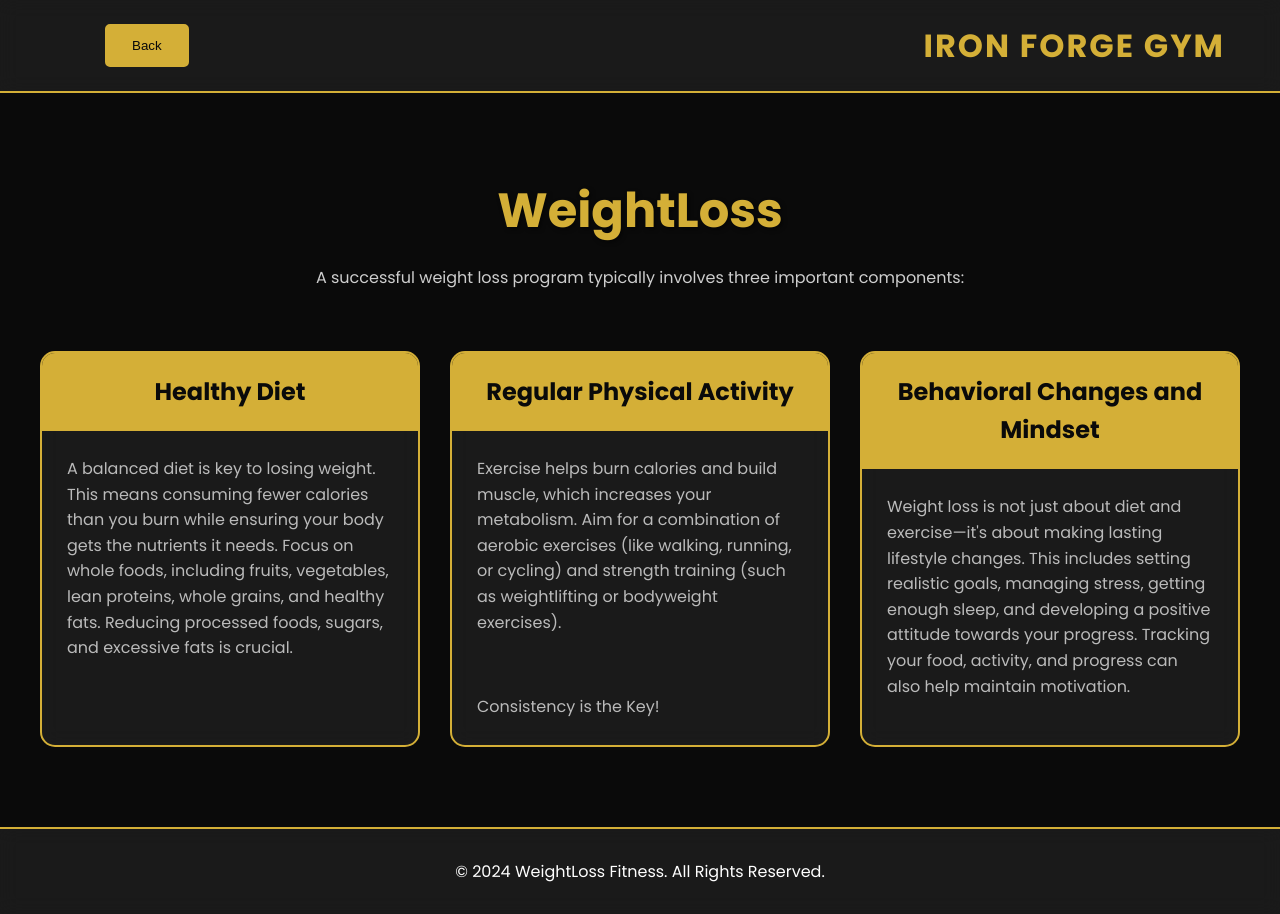
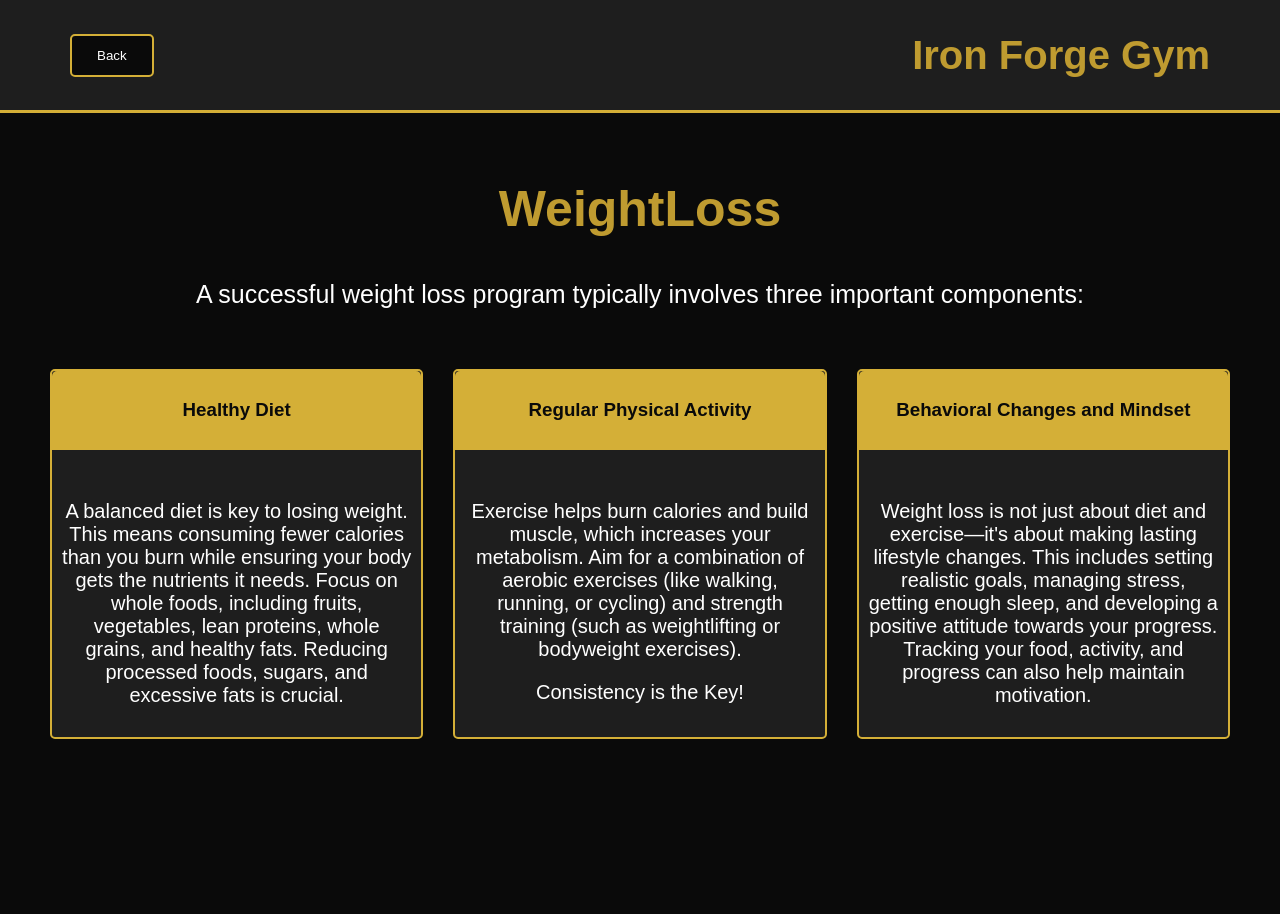
Before and after one commit to Yakuari/ActWebPageV3-4, a PHP site: page /program/weightloss.php in a window 1280 px wide. After the commit the page ends 739 px from the top, so only its background shows below. Run offline with PHP 8.4, Linux system fonts and the light colour scheme.

Commit message:
added fitness frontend

```diff
--- a/index.php
+++ b/index.php
@@ -312,8 +312,7 @@
             </a>
         </div>
     </div>
-</section>
-
+    </section>
 
 </body>
 </html>
--- a/program/weightloss.php
+++ b/program/weightloss.php
@@ -3,9 +3,11 @@
 <head>
     <meta charset="UTF-8">
     <meta name="viewport" content="width=device-width, initial-scale=1.0">
-    <title>WeightLoss Fitness</title>
-    <link href="https://fonts.googleapis.com/css2?family=Poppins:wght@300;400;600;700&display=swap" rel="stylesheet">
+    <title>Bodybuilding Program</title>
+
     <style>
+        /* Bodybuilding */
+
 :root {
     --color-black: #0A0A0A;
     --color-white: #FFFFFF;
@@ -15,181 +17,113 @@
     --color-overlay: rgba(0,0,0,0.6);
 }
 
-        * {
-            margin: 0;
-            padding: 0;
-            box-sizing: border-box;
+header {
+    width: 100%;
+    position: fixed;
+    top: 0;
+    left: 0;
+    z-index: 1000;
+    background-color: var(--color-gray);
+    border-bottom: 3px solid var(--color-gold);
 }
 
-        body {
-            font-family: 'Poppins', sans-serif;
+.container.header-content {
+    display: flex;
+    background: var(--color-gray);
+    padding: 0;
+    align-items: center;
+    justify-content: space-between;
+    height: 110px;
+    padding: 0 20px;
+    color: var(--color-white);
+}
+
+.container.header-content h1 {
+    margin-right: 50px;
+    color: var(--color-gold-dark);
+    font-size: 40px;
+}
+
+.container.header-content button {
+    margin-left: 50px;
     background-color: var(--color-black);
     color: var(--color-white);
-            line-height: 1.6;
-            min-height: 100vh;
-            display: flex;
-            flex-direction: column;
-        }
-
-        .container {
-            width: 100%;
-            max-width: 1200px;
-            margin: 0 auto;
-            padding: 0 15px;
-            position: relative;
-            z-index: 1;
-        }
-
-        /* Header */
-        header {
-            background-color: rgba(30,30,30,0.8);
-            backdrop-filter: blur(10px);
-            padding: 20px 0;
-            position: sticky;
-            top: 0;
-            z-index: 100;
-            border-bottom: 2px solid var(--color-gold);
-        }
-
-        .header-content {
-            display: flex;
-            justify-content: space-between;
-            align-items: center;
-        }
-
-        .logo {
-            font-size: 2rem;
-            font-weight: 700;
-            color: var(--color-gold);
-            text-transform: uppercase;
-            letter-spacing: 2px;
-        }
-
-        .button {
-            margin-left: 50px;
-            background-color: var(--color-gold);
-            color: var(--color-black);
     border: 2px solid var(--color-gold);
     padding: 12px 25px;
     border-radius: 5px;
     cursor: pointer;
-            transition: background-color 0.3s ease;
 }
 
-        .button:hover {
+.container.header-content button:hover {
     background-color: var(--color-gray);
 }
 
-        /* WeightLoss Section */
-        .weightloss {
-            flex-grow: 1;
-            padding: 80px 0;
+body {
+    background-color: var(--color-black);
+    color: var(--color-white);
+    font-family: Arial, sans-serif;
+    margin: 0;
+    padding: 0;
+    padding-top: 130px; /* To account for the fixed header */
 }
 
 .weightloss-header {
     text-align: center;
     margin-bottom: 60px;
+    margin-top: 50px;
 }
 
 .weightloss-header h2 {
-            font-size: 3rem;
-            font-weight: 700;
-            color: var(--color-gold);
-            margin-bottom: 15px;
-            text-shadow: 2px 2px 4px rgba(0,0,0,0.5);
+    color: var(--color-gold-dark);
+    font-size: 50px;
 }
 
 .weightloss-header p {
-            color: var(--color-white);
-            max-width: 800px;
-            margin: 0 auto;
-            opacity: 0.8;
+    font-size: 25px;
 }
 
 .weightloss-grid {
-            display: grid;
-            grid-template-columns: repeat(3, 1fr);
+    display: flex;
+    justify-content: center;
     gap: 30px;
+    margin: 50px;
 }
 
 .weightloss-card {
-            background-color: rgba(30,30,30,0.8);
-            border-radius: 15px;
-            overflow: hidden;
-            backdrop-filter: blur(10px);
     border: 2px solid var(--color-gold);
-            transition: transform 0.4s ease, box-shadow 0.4s ease;
-        }
-
-        .weightloss-card:hover {
-            transform: scale(1.05);
-            box-shadow: 0 15px 30px rgba(212,175,55,0.2);
+    text-align: center;
+    background-color: var(--color-gray);
+    padding: 0;
+    border-radius: 5px;
+    color: var(--color-white);
+    flex: 1; /* Ensures all columns have the same width */
+    max-width: 400px; /* Optional: Set a maximum width for each column */
 }
 
 .weightloss-card-header {
     background-color: var(--color-gold);
+    padding: 10px;
     color: var(--color-black);
-            padding: 20px;
-            text-align: center;
-        }
-
-        .weightloss-card-header h3 {
-            font-size: 1.5rem;
-            font-weight: 700;
+    border-radius: 5px 5px 0 0;
+    margin: 0;
 }
 
 .weightloss-card-content {
-            padding: 25px;
-            display: flex;
-            flex-direction: column;
-            height: 100%;
-        }
-
-        .weightloss-card-content p {
-            color: var(--color-white);
-            margin-bottom: 20px;
-            opacity: 0.7;
-            flex-grow: 1;
-        }
-
-        /* Footer */
-        footer {
-            background-color: rgba(30,30,30,0.8);
-            backdrop-filter: blur(10px);
-            padding: 30px 0;
-            text-align: center;
-            border-top: 2px solid var(--color-gold);
-        }
-
-        /* Responsive Design */
-        @media screen and (max-width: 1024px) {
-            .weightloss-grid {
-                grid-template-columns: repeat(2, 1fr);
-            }
-        }
-
-        @media screen and (max-width: 768px) {
-            .header-content {
-                flex-direction: column;
-                gap: 20px;
-            }
-
-            .weightloss-grid {
-                grid-template-columns: 1fr;
-            }
-
-            .weightloss-header h2 {
-                font-size: 2.5rem;
-            }
+    margin-top: 20px;
+    background-color: var(--color-gray);
+    padding: 10px;
+    border-top: none;
+    border-radius: 0 0 5px 5px;
+    font-size: 20px;
 }
     </style>
+
 </head>
-<body>
 
 <header>
     <div class="container header-content">
-            <button class="button" onclick="history.back()">Back</button>
-            <div class="logo">Iron Forge Gym</div>
+        <button onclick="history.back()">Back</button>
+        <h1>Iron Forge Gym</h1>
     </div>
 </header>
 
@@ -205,7 +139,6 @@
                 </div>
                 <div class="weightloss-card-content">
                     <p>A balanced diet is key to losing weight. This means consuming fewer calories than you burn while ensuring your body gets the nutrients it needs. Focus on whole foods, including fruits, vegetables, lean proteins, whole grains, and healthy fats. Reducing processed foods, sugars, and excessive fats is crucial.</p>
-                    <button class="program-btn">Start Journey</button>
                 </div>
             </div>
             <div class="weightloss-card">
@@ -216,7 +149,6 @@
                     <p>Exercise helps burn calories and build muscle, which increases your metabolism. Aim for a combination of aerobic exercises (like walking, running, or cycling) and strength training (such as weightlifting or bodyweight exercises).</p>
 
                     <p>Consistency is the Key!</p>
-                    <button class="program-btn">Elevate Now</button>
                 </div>
             </div>
             <div class="weightloss-card">
@@ -229,11 +161,5 @@
             </div>
         </div>
     </main>
-
-    <footer>
-        <div class="container">
-            <p>&copy; 2024 WeightLoss Fitness. All Rights Reserved.</p>
-        </div>
-    </footer>
 </body>
 </html>
--- a/user.php
+++ b/user.php
@@ -312,8 +312,7 @@
             </a>
         </div>
     </div>
-</section>
-
+    </section>
 
 </body>
 </html>
```
Also changed, not shown: program/fitness.php (+157 -0 lines), src/css/styles.css (+8 -8 lines). Lines whose indentation alone changed are shown as unchanged.
